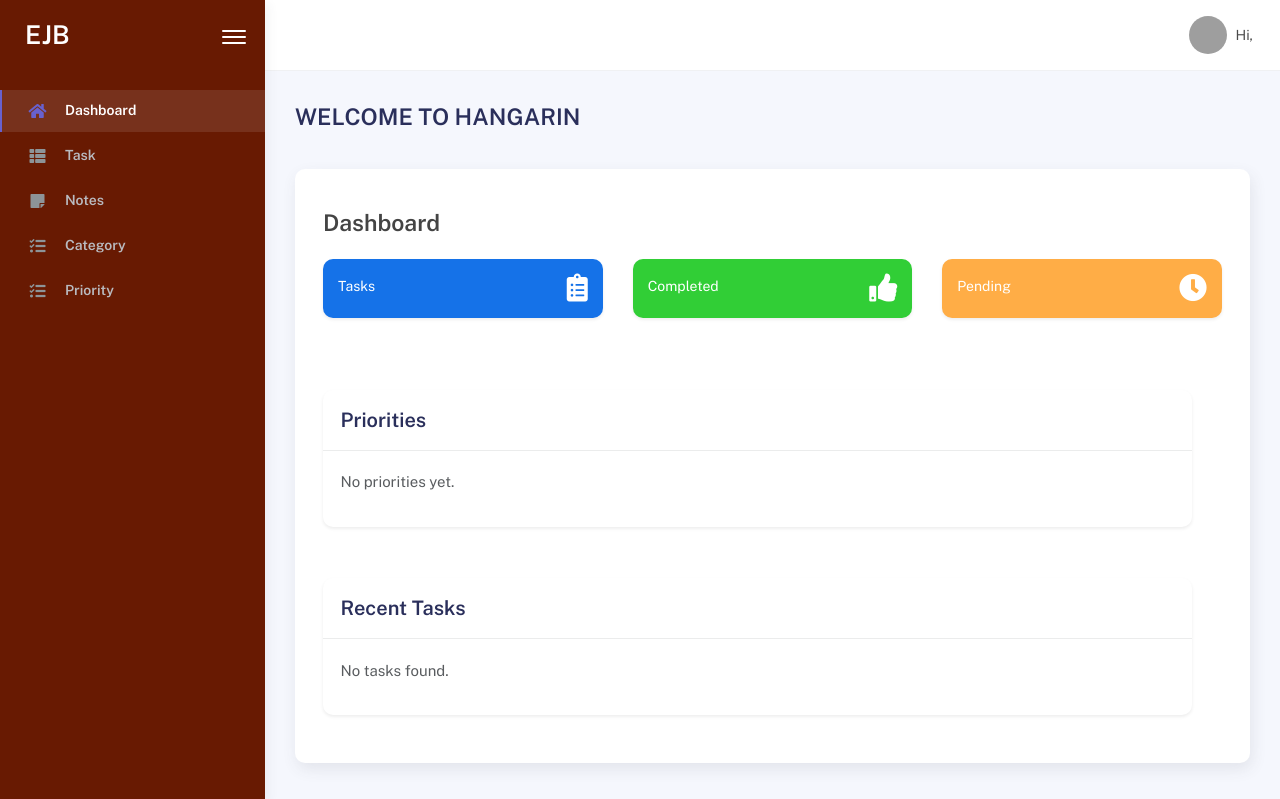
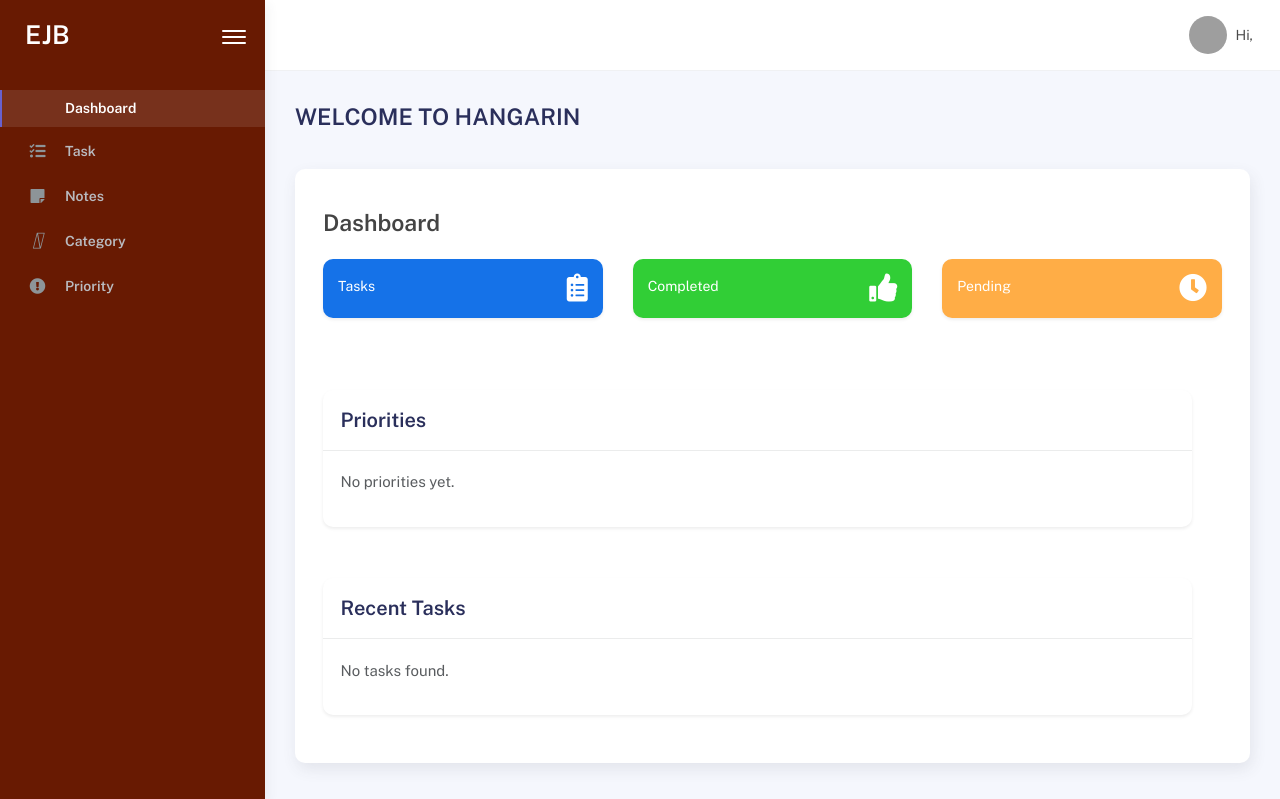
Before and after one commit to Frendsb/hangarin, a Django app: template hangarin/templates/home.html in a window 1280 px wide. Shown: the top 799 px of the page. Run offline with Django 3.2, Linux system fonts and the light colour scheme; the template is opened without the code that fills it, so the values that code supplies are empty; some libraries are stand-ins or nearby versions; grey boxes are pictures that could not be loaded.

Commit message:
finalizing everything

```diff
--- a/hangarin/templates/base.html
+++ b/hangarin/templates/base.html
@@ -86,13 +86,13 @@
             <ul class="nav nav-secondary">
               <li class="nav-item active">
                 <a href="{% url 'home' %}">
-                  <i class="fas fa-home"></i>
+                  <i class="fa-solid fa-gauge"></i>
                   <p>Dashboard</p>
                 </a>
               </li>
               <li class="nav-item">
                 <a href="{% url 'task-list' %}">
-                  <i class="fas fa-th-list"></i>
+                  <i class="fas fa-tasks"></i>
                   <p>Task</p>
                 </a>
               </li>
@@ -105,13 +105,13 @@
                 </li>
                 <li class="nav-item">
                   <a href="{% url 'category-list' %}">
-                    <i class="fas fa-tasks"></i>
+                    <i class="fa-solid fa-layer-group"></i>
                     <p>Category</p>
                   </a>
                 </li>
                 <li class="nav-item">
                   <a href="{% url 'priority-list' %}">
-                    <i class="fas fa-tasks"></i>
+                    <i class="fas fa-exclamation-circle"></i>
                     <p>Priority</p>
                   </a>
                 </li>
```
Also changed, not shown: hangarin/db.sqlite3.
